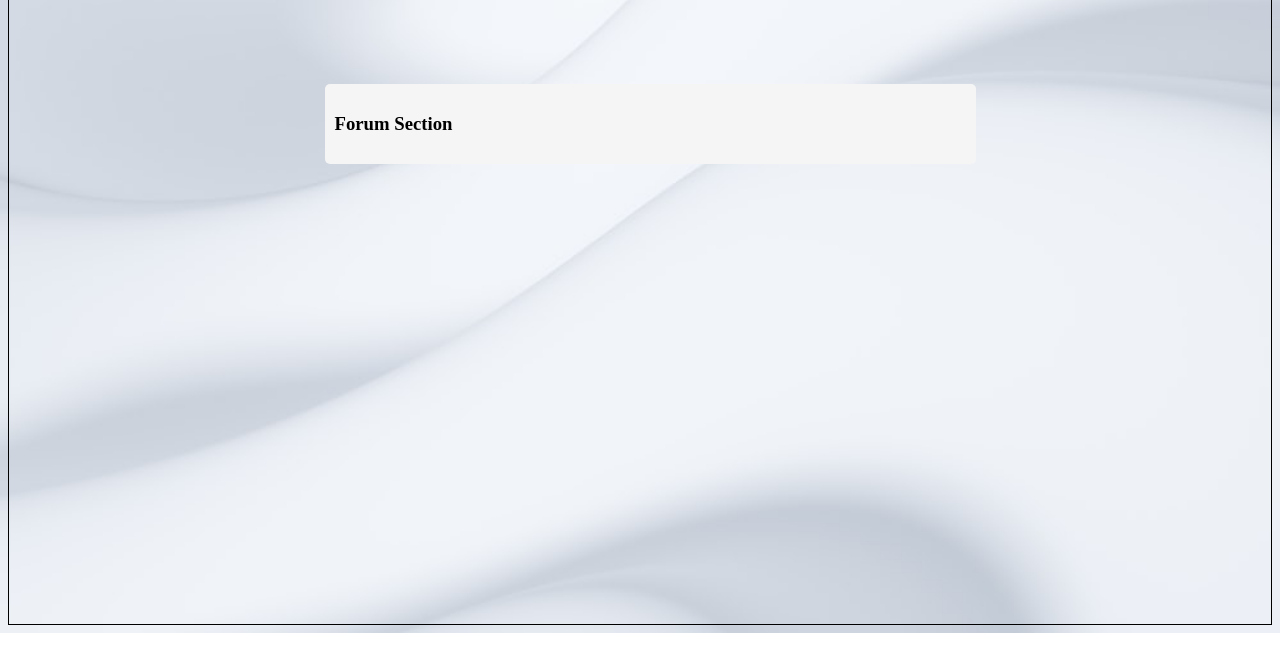
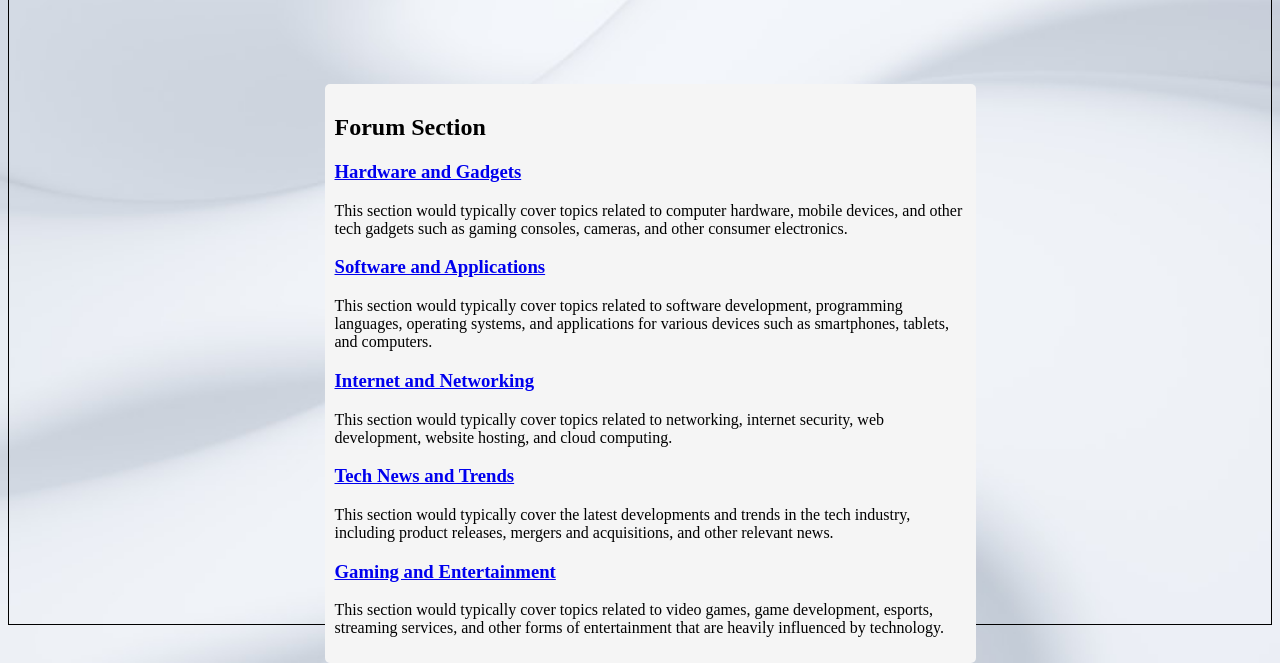
Before and after one commit to Archilece/Ipt-project, a plain HTML site: page index.html in a window 1280 px wide. Shown: the part 167-830 px from the top of the page. Before the commit the page ends 800 px from the top, so only its background shows below. Drawn offline with Linux system fonts and the light colour scheme.

Commit message:
Add files via upload

```diff
--- a/index.html
+++ b/index.html
@@ -24,24 +24,51 @@
         </div>
 
         <div class="forum-section">
-            <h3>Forum Section</h3>
-            <div class = "forum-one">
-
+            <h2>Forum Section</h2>
+            <div class = "forum">
+                <div class="forum-title">
+                    <a href="h-g"><h3>Hardware and Gadgets</h3></a>
+                </div>
+                <div class="description">
+                    <p>This section would typically cover topics related to computer hardware, mobile devices, and other tech gadgets such as gaming consoles, cameras, and other consumer electronics.</p>
+                </div>
             </div>
-            <div class = "forum-two">
-
+            <div class = "forum">
+                <div class="forum-title">
+                    <a href="s-f"><h3>Software and Applications</h3></a>
+                </div>
+                <div class="description">
+                    <p>This section would typically cover topics related to software development, programming languages, operating systems, and applications for various devices such as smartphones, tablets, and computers.</p>
+                </div>
             </div>
-            <div class = "forum-three">
-
+            <div class = "forum">
+                <div class="forum-title">
+                    <a href="i-n"><h3>Internet and Networking</h3></a>
+                </div>
+                <div class="description">
+                    <p>This section would typically cover topics related to networking, internet security, web development, website hosting, and cloud computing.</p>
+                </div>
             </div>
-            <div class = "forum-four">
-
+            <div class = "forum">
+                <div class="forum-title">
+                    <a href="t-t"><h3>Tech News and Trends</h3></a>
+                </div>
+                <div class="description">
+                    <p>This section would typically cover the latest developments and trends in the tech industry, including product releases, mergers and acquisitions, and other relevant news.</p>
+                </div>
             </div>
-            <div class = "forum-five">
-
+            <div class = "forum">
+                <div class="forum-title">
+                    <a href="g-e"><h3>Gaming and Entertainment</h3></a>
+                </div>
+                <div class="description">
+                    <p>This section would typically cover topics related to video games, game development, esports, streaming services, and other forms of entertainment that are heavily influenced by technology.</p>
+                </div>
             </div>
         </div>
 
 
+
     </body>
+
 </html>
```
